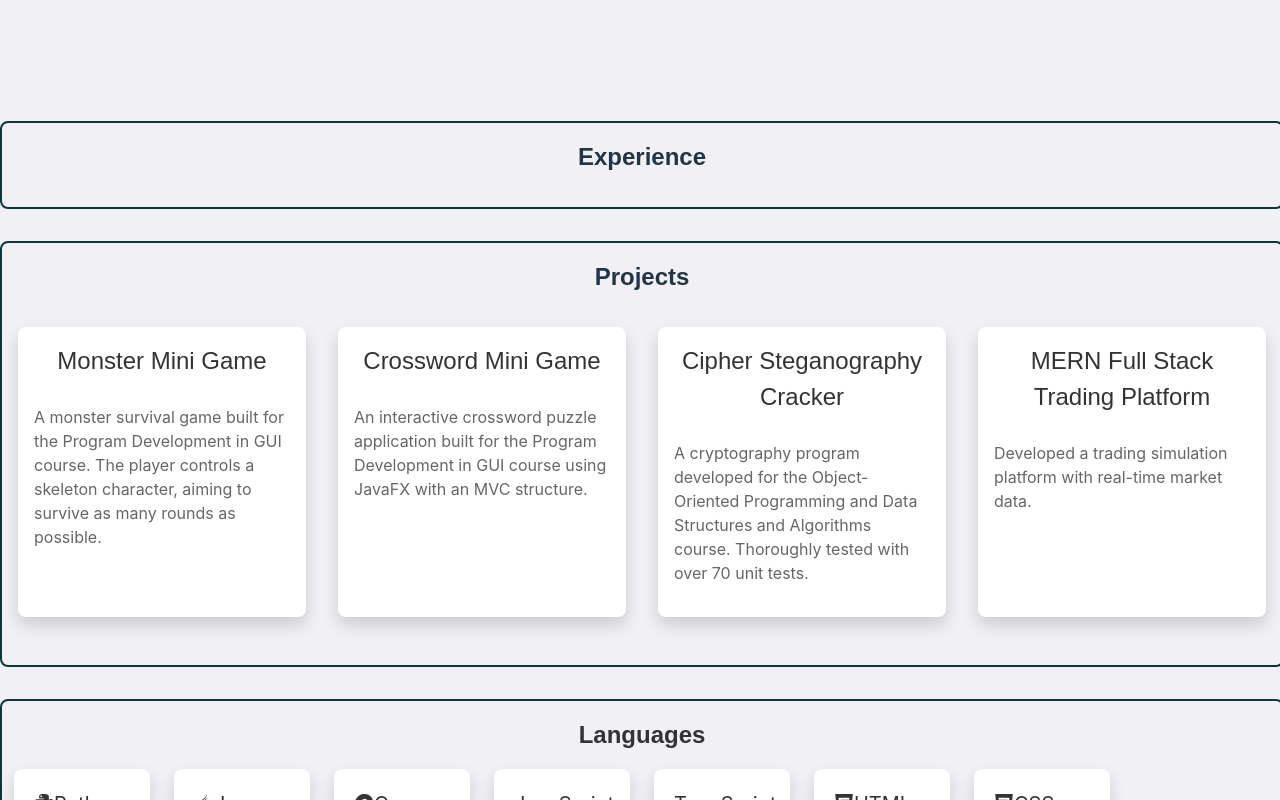
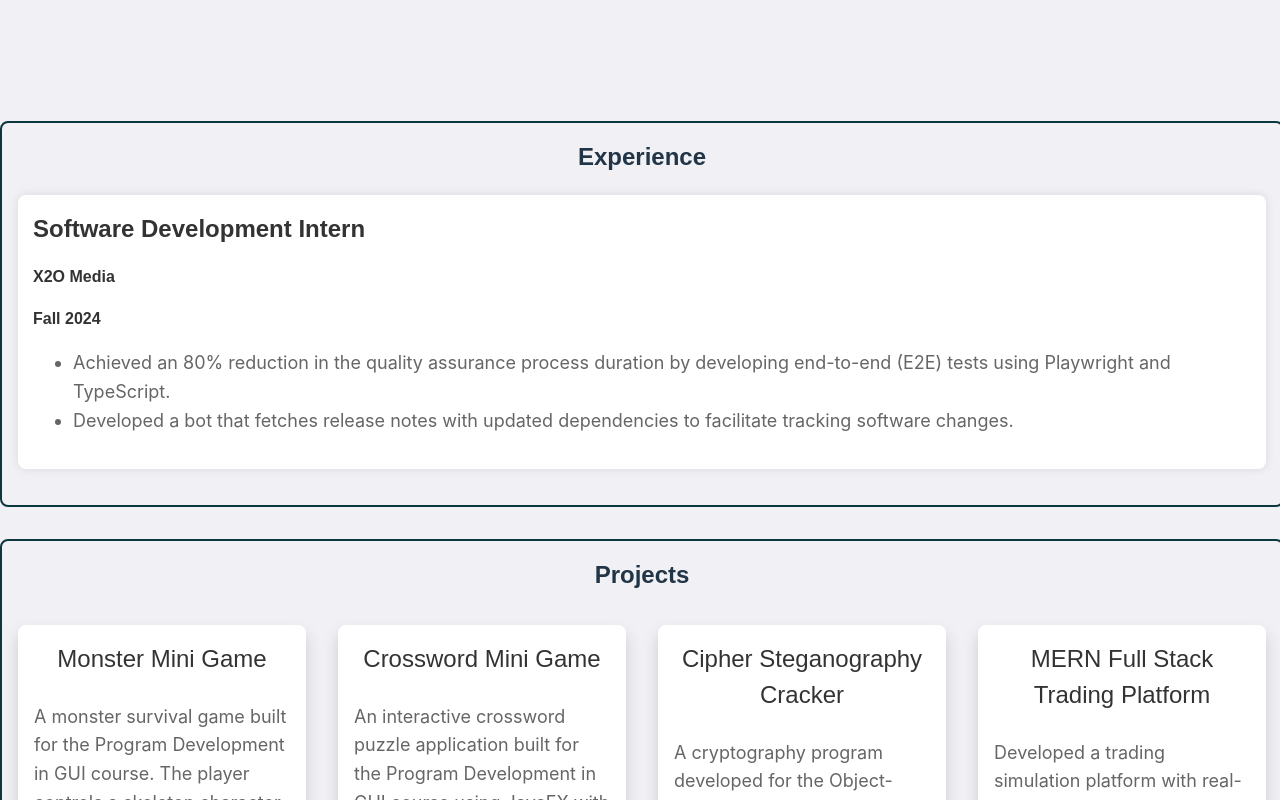
Before and after one commit to antholim/MyPortfolio, a React (Vite) app: page / in a window 1280 px wide. Shown: the part 620-1420 px from the top of the page. Built offline with nearby package versions, Linux system fonts and the light colour scheme.

Commit message:
style changes

```diff
--- a/index.html
+++ b/index.html
@@ -2,7 +2,6 @@
 <html lang="en">
   <head>
     <meta charset="UTF-8" />
-    <link rel="icon" type="image/svg+xml" href="/vite.svg" />
     <meta name="viewport" content="width=device-width, initial-scale=1.0" />
     <title>Anthony Lim - Portfolio</title>
   </head>
--- a/src/App.css
+++ b/src/App.css
@@ -6,3 +6,30 @@ html {
   scroll-behavior: smooth;
   /* Smooth scrolling */
 }
+::-webkit-scrollbar {
+  width: 20px; /* Width of the scrollbar */
+  height: 12px; /* Height for horizontal scrollbar */
+}
+
+/* Styling the track (the empty background) */
+::-webkit-scrollbar-track {
+  background: #f1f1f1; /* Light grey background */
+  border-radius: 10px; /* Rounded corners for the track */
+}
+
+/* Styling the scrollbar thumb (the draggable part) */
+::-webkit-scrollbar-thumb {
+  background-color: #888; /* Dark grey color for the thumb */
+  border-radius: 10px; /* Rounded corners for the thumb */
+  border: 2px solid #f1f1f1; /* Adds space around the thumb */
+}
+
+/* Styling the scrollbar thumb when hovered */
+::-webkit-scrollbar-thumb:hover {
+  background-color: #555; /* Darker grey when hovered */
+}
+
+/* Optional: Styling the scrollbar corner for both vertical and horizontal scrollbars */
+::-webkit-scrollbar-corner {
+  background-color: #f1f1f1; /* Color of the corner when both scrollbars are visible */
+}
--- a/src/components/Experience.tsx
+++ b/src/components/Experience.tsx
@@ -1,18 +1,36 @@
 import styles from "../styles/experience.module.css";
 import { LanguageProps } from "../types/props.ts";
+import { experiences, Language } from "../data/experience.tsx";
 
 function Experience({ language }: LanguageProps): JSX.Element {
   let experience = "Experience";
+  let Language: Language = "English";
   if (language === "English") {
     experience = "Experience";
+    Language = "English";
   } else if (language === "French") {
     experience = "Expérience";
+    Language = "French";
   } else if (language === "Spanish") {
     experience = "Experiencia";
+    Language = "Spanish";
   }
   return (
-    <section className={styles.projectsGrid} id="experience">
+    <section className={styles.experienceBox} id="experience">
       <h2>{experience}</h2>
+      {experiences.map((ex, index) => {
+        return (
+          <div key={index} className={styles.content}>
+            <h3>{ex[Language].title}</h3>
+            <h4>{ex[Language].company}</h4>
+            <h4>{ex[Language].date}</h4>
+            <ul>
+              {ex[Language].bulletPoints.map((point, index) => {
+                return <li key={index}>{point}</li>;
+              })}
+            </ul>
+          </div>
+      )})}
     </section>
   );
 }
--- /dev/null
+++ b/src/data/experience.tsx
@@ -0,0 +1,26 @@
+export type Language = "English" | 'French' | 'Spanish';
+
+
+export const experiences: Record<Language, { title: string; company: string; date: string; bulletPoints: string[] }>[] = [{
+    English:
+    {
+        title: "Software Development Intern",
+        company: "X2O Media",
+        date: "Fall 2024",
+        bulletPoints: ["Achieved an 80% reduction in the quality assurance process duration by developing end-to-end (E2E) tests using Playwright and TypeScript.", "Developed a bot that fetches release notes with updated dependencies to facilitate tracking software changes."]
+    },
+    French:
+    {
+        title: "Stagiare en développement logiciel",
+        company: "X2O Media",
+        date: "Automne 2024",
+        bulletPoints: ["Atteint une réduction de 80% de la durée du processus d'assurance qualité en développant des tests de end-to-end (E2E) en utilisant Playwright et TypeScript.", "Développé un bot qui récupère les notes de version avec des dépendances mises à jour pour faciliter le suivi des changements logiciels."]
+    },
+    Spanish:
+    {
+        title: "Pasante de Desarrollo de Software",
+        company: "X2O Media",
+        date: "Otoño 2024",
+        bulletPoints: ["Logró una reducción del 80% en la duración del proceso de garantía de calidad desarrollando pruebas de extremo a extremo (E2E) utilizando Playwright y TypeScript.", "Desarrolló un bot que obtiene notas de lanzamiento con dependencias actualizadas para facilitar el seguimiento de los cambios de software."]
+    }
+}]
--- a/src/styles/experience.module.css
+++ b/src/styles/experience.module.css
@@ -1,51 +1,52 @@
-.projectsGrid h2 {
+.experienceBox h2 {
   font-family: "Raleway", sans-serif;
   font-size: 1.5rem;
   margin: 0;
   padding: 0;
   margin-bottom: 1rem;
-  /* color: #8feeff; */
   text-align: center;
 }
-
-.projectsGrid {
+.experienceBox {
   max-width: 85rem;
   margin: 2rem auto;
   padding: 1rem;
   border: 2px solid #0d373e;
   border-radius: 8px;
 }
-.projects {
-  max-width: 80rem;
-  display: grid;
-  grid-template-columns: repeat(auto-fill, minmax(18rem, 1fr));
-  grid-gap: 2rem;
-  margin: 2rem auto;
+
+.experienceBox h3 {
+  font-size: 32px;
+  color: #333;
+  font-family: "Raleway", sans-serif;
+  font-size: 1.5rem;
+  margin: 0;
   padding: 0;
-  list-style: none;
+  margin-bottom: 1rem;
 }
-.projectCard {
-  position: relative;
-  display: flex;
-  flex-direction: column;
-  border-radius: 8px;
-  /* background: #1f1c2c; */
-  box-shadow: 0 0.5rem 1rem rgba(0, 0, 0, 0.15);
-  transition: transform 0.3s ease;
-  background-color: #fff;
+.experienceBox h4 {
+  color: #333;
+  font-family: "Raleway", sans-serif;
+  font-size: 1rem;
+  margin: 0;
+  padding: 0;
+  margin-bottom: 1rem;
+}
+#experience {
+  padding: 50px;
+  background-color: #f9f9f9;
 }
 
-.projectCard:hover {
-  transform: translateY(-10px);
+.content {
+  background-color: #fff;
+  padding: 15px;
+  border-radius: 8px;
+  box-shadow: 0 0 10px rgba(0, 0, 0, 0.1);
+  transition: transform 0.3s ease;
+  font-size: 18px;
+  line-height: 1.6;
+  color: #666;
+  margin: 20px 0;
 }
-
-.projectTitle {
-  font-size: 24px;
-  color: #333;
+.content:hover {
+transform: translateY(-10px);
 }
-
-.projectDescription {
-  font-size: 16px;
-  color: #666;
-  margin-top: 10px;
-}
--- a/src/styles/projects.module.css
+++ b/src/styles/projects.module.css
@@ -4,7 +4,6 @@
   margin: 0;
   padding: 0;
   margin-bottom: 1rem;
-  /* color: #8feeff; */
   text-align: center;
 }
 
@@ -40,7 +39,6 @@
   display: flex;
   flex-direction: column;
   border-radius: 8px;
-  /* background: #1f1c2c; */
   box-shadow: 0 0.5rem 1rem rgba(0, 0, 0, 0.15);
   transition: transform 0.3s ease;
   background-color: #fff;
@@ -59,7 +57,9 @@
 }
 
 .projectDescription {
-  font-size: 16px;
+  font-size: 18px;
+  line-height: 1.6;
   color: #666;
+  margin: 20px 0;
   margin-top: 10px;
 }
--- a/src/styles/skills.module.css
+++ b/src/styles/skills.module.css
@@ -43,7 +43,7 @@
   font-size: 20px;
   color: #333;
   display: inline-flex;
-  align-items: center; /* Vertically aligns the icon and name */
+  align-items: center;
 }
 
 .skillsGrid h2 {
@@ -54,6 +54,5 @@
   margin: 0;
   padding: 0;
   margin-bottom: 1rem;
-  /* color: #8feeff; */
   text-align: center;
 }
```
